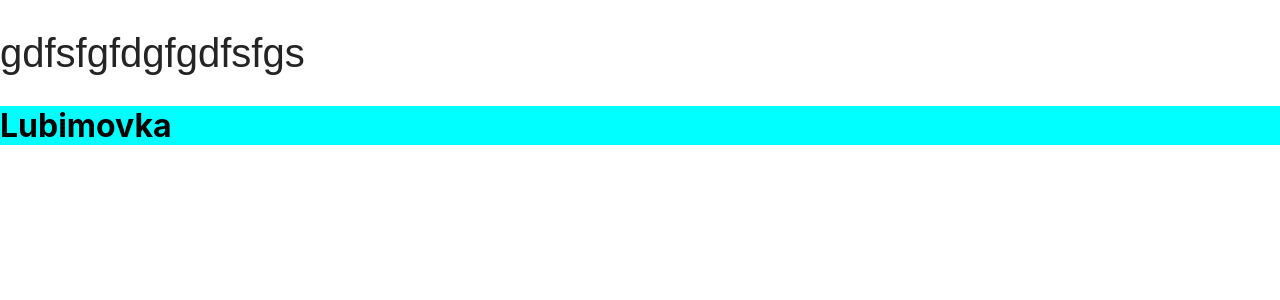
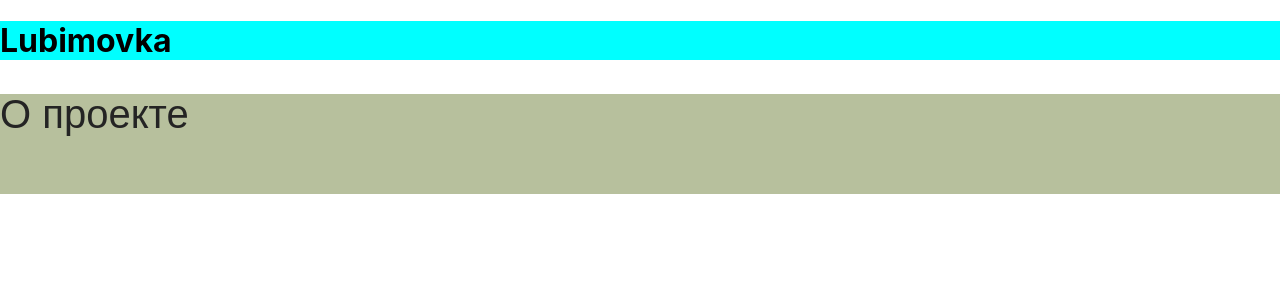
Before and after one commit to chyVacheck/Lubimovka, a React (Create React App) app: page / in a window 1280 px wide. Shown: the top 300 px of the page. Built offline with nearby package versions, Linux system fonts and the light colour scheme.

Commit message:
добавил компонент зеленуха

```diff
--- a/src/components/App/App.css
+++ /dev/null
@@ -1,38 +0,0 @@
-.App {
-  text-align: center;
-}
-
-.App-logo {
-  height: 40vmin;
-  pointer-events: none;
-}
-
-@media (prefers-reduced-motion: no-preference) {
-  .App-logo {
-    animation: App-logo-spin infinite 20s linear;
-  }
-}
-
-.App-header {
-  background-color: #282c34;
-  min-height: 100vh;
-  display: flex;
-  flex-direction: column;
-  align-items: center;
-  justify-content: center;
-  font-size: calc(10px + 2vmin);
-  color: white;
-}
-
-.App-link {
-  color: #61dafb;
-}
-
-@keyframes App-logo-spin {
-  from {
-    transform: rotate(0deg);
-  }
-  to {
-    transform: rotate(360deg);
-  }
-}
--- a/src/components/App/App.js
+++ b/src/components/App/App.js
@@ -1,18 +1,20 @@
-import './App.css';
-
 import Header from './../header/Header.js';
 import Main from './../main/Main.js';
 import Footer from './../footer/Footer.js';
 import Title from '../title/Title';
+import GreenPlace from '../GreenPlace/GreenPlace.js';
 
 function App() {
   return (
     <>
-    <Title text='gdfsfgfdgfgdfsfgs'/>
       {/* шапка */}
       <Header />
       {/* основная часть */}
-      <Main />
+      <Main>
+        <GreenPlace>
+          <Title text="О проекте" /> {/*TODO этот заголовок должен поместиться потом в компонент ЗТ */}
+        </GreenPlace>
+      </Main>
       {/* подвал */}
       <Footer />
     </>
--- /dev/null
+++ b/src/components/GreenPlace/GreenPlace.js
@@ -0,0 +1,7 @@
+import style from './GreenPlace.module.scss';
+
+function GreenPlace(props) {
+  return <div className={style.GreenPlace}>{props.children}</div>;
+}
+
+export default GreenPlace;
--- /dev/null
+++ b/src/components/GreenPlace/GreenPlace.module.scss
@@ -0,0 +1,5 @@
+.GreenPlace {
+  background-color: #b7c09d;
+  min-width: 100%; //фон будет на всю ширину, как и во всех других блоках, ограничение по ширине - у наполнения, здесь - props.chilgren
+  min-height: 100px; //высота прописана временно: после наполнения контентом - удалить
+}
--- a/src/components/main/Main.js
+++ b/src/components/main/Main.js
@@ -1,13 +1,8 @@
-
 import style from '../main/Main.module.scss';
 
-function Main() {
+function Main(props) {
   console.log(style);
-  return (
-    <main className="main" >
-
-    </main>
-  );
+  return <main className="main">{props.children}</main>;
 }
 
 export default Main;
--- a/src/components/title/Title.js
+++ b/src/components/title/Title.js
@@ -1,7 +1,7 @@
 import styleTitle from './Title.module.scss';
 
 export default function Title({ text, bigSize }) {
-  // console.log(styleTitle);
+  console.log(styleTitle);
   return (
     <h2 className={`${styleTitle.title} ${bigSize === 'true' && styleTitle.title_bigsize}`}>
       {text}
```
Also changed, not shown: 1 other file (tests, documents, lock files or other folders).
